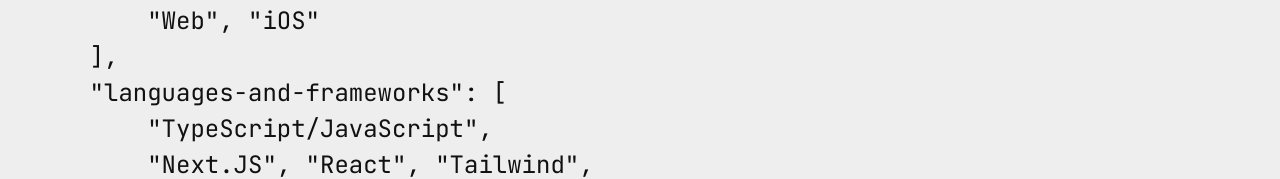
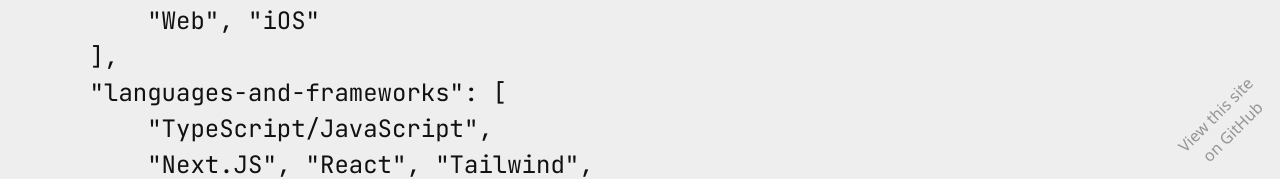
Before and after one commit to benbrackenbury/portfolio, a Next.js app: page / in a window 1280 px wide. Shown: the part 621-800 px from the top of the page. Built offline with nearby package versions, Linux system fonts and the light colour scheme.

Commit message:
feat: view on GitHub banner

```diff
--- a/src/app/layout.tsx
+++ b/src/app/layout.tsx
@@ -1,3 +1,4 @@
+import GitHubBanner from '@/components/github-banner'
 import Header from '@/parts/header'
 import '@/style/index.css'
 import type { Metadata } from 'next'
@@ -30,6 +31,7 @@
           starting:opacity-0 opacity-100 duration-1000 transition-opacity
           '>
           {props.children}
+        <GitHubBanner />
         </main>
       </body>
     </html>
--- a/src/components/counter.tsx
+++ /dev/null
@@ -1,14 +0,0 @@
-'use client'
-
-import { useState } from 'react'
-
-export default function Counter() {
-  const [count, setCount] = useState(0)
-
-  return (
-    <div>
-      <p> Count: {count} </p>
-      <button onClick={() => setCount((count) => count + 1)}>Click me</button>
-    </div>
-  )
-}
--- /dev/null
+++ b/src/components/github-banner.tsx
@@ -0,0 +1,20 @@
+'use client'
+
+import Link from 'next/link'
+
+export default function GitHubBanner() {
+  return (
+    <div
+      className='fixed right-0 bottom-0 z-40 grid size-28 place-items-center starting: starting:-mr-[100%] starting:-mb-[100%] -mb-0 -mr-0 duration-1500 transition-all ease-bounce'
+    >
+      <Link
+        href='https://github.com/benbrackenbury/portfolio'
+        target='_blank'
+        rel='noopener noreferrer'
+        className='-rotate-45 text-center opacity-40 transition-all duration-300 hover:opacity-100'
+      >
+        View this site on GitHub
+      </Link>
+    </div>
+  )
+}
--- a/src/style/index.css
+++ b/src/style/index.css
@@ -4,8 +4,8 @@
 @theme {
   --color-background: #eee;
   --color-foreground: #111;
-
   --text-json: clamp(0.875rem, 0.5rem + 1.5vw, 1.5rem);
+  --ease-in-bounce: cubic-bezier(0.175, 0.885, 0.32, 1.275);
 }
 
 :root {
```
